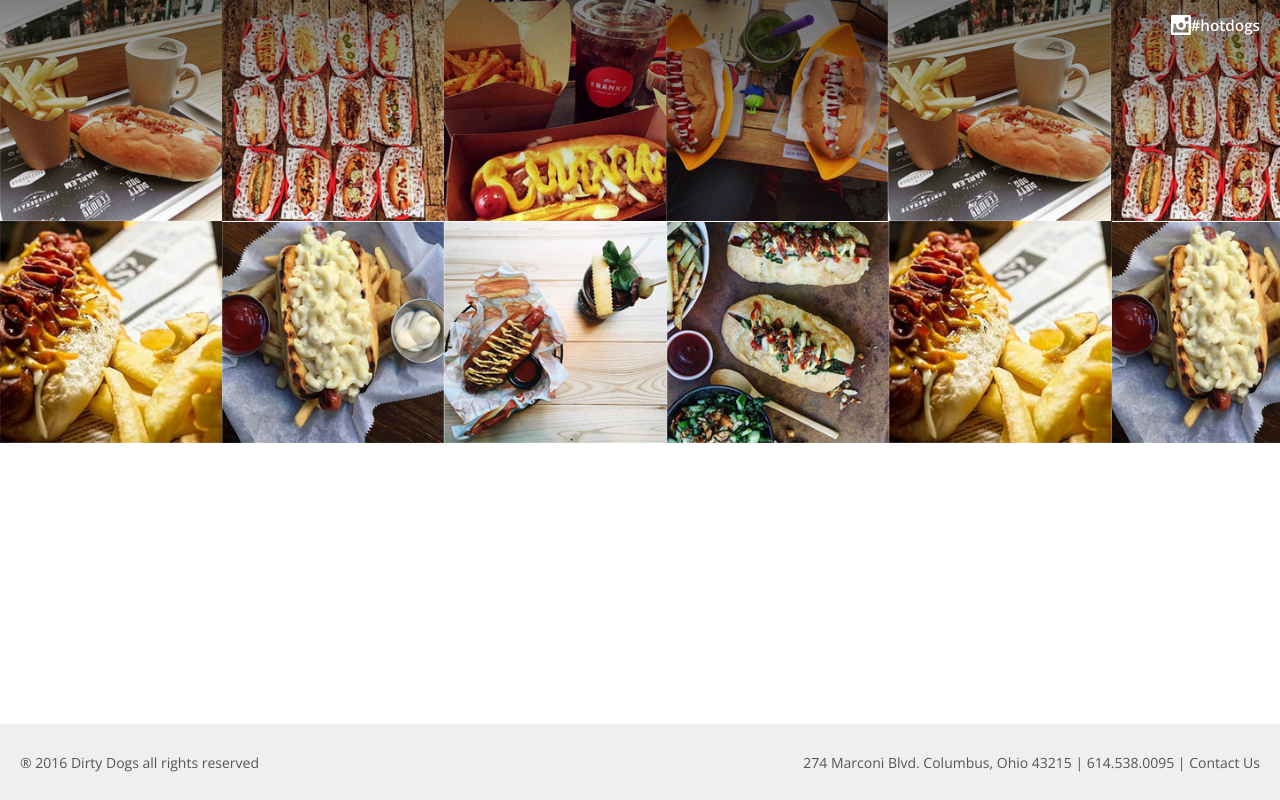
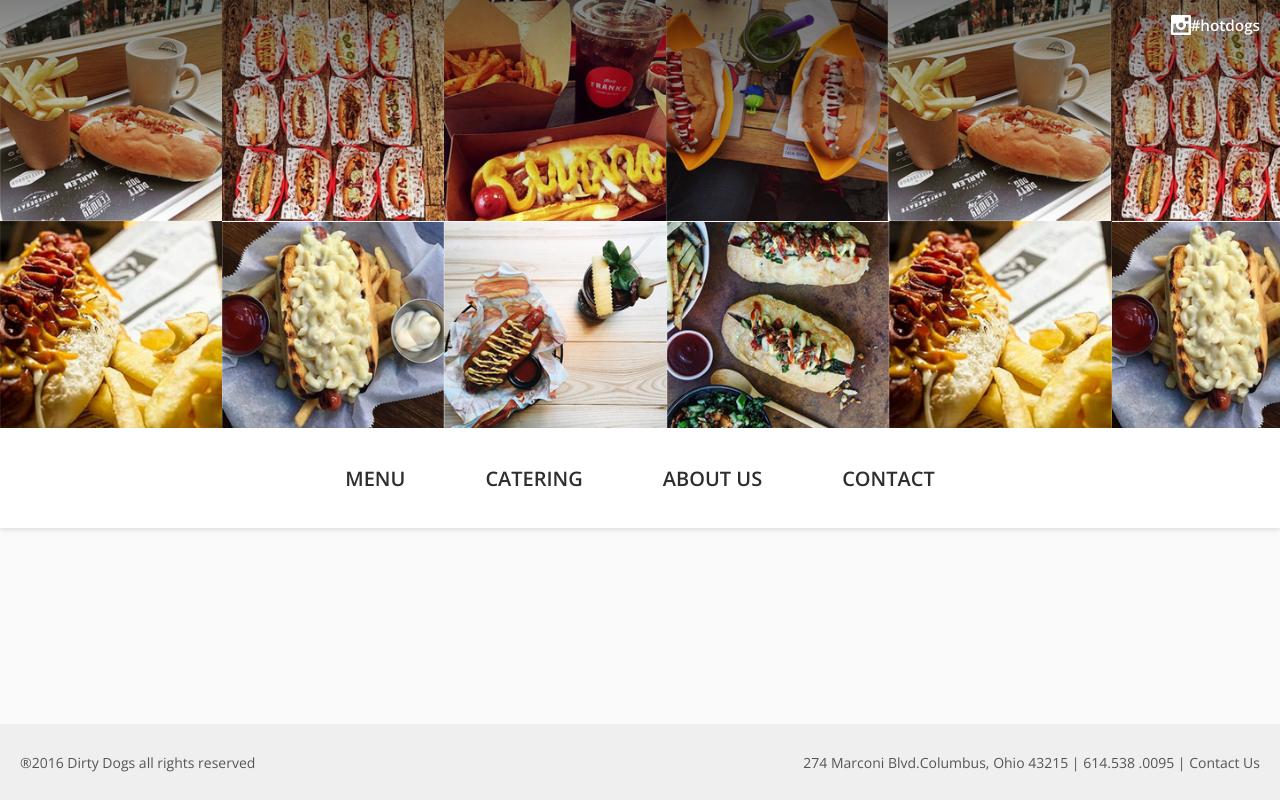
Before and after one commit to gracektay/hotdog-react-app, a React (Create React App) app: page / in a window 1280 px wide. Built offline with nearby package versions, Linux system fonts and the light colour scheme.

Commit message:
Worked on Step 5, a menu component with action blue underline. Stacks on medium devices and below with no hover effects

```diff
--- a/src/App/App.css
+++ b/src/App/App.css
@@ -1,3 +1,4 @@
 .App {
-  min-height: calc(100vh - 76px);
+    min-height: calc(100vh - 76px);
+    background-color: var(--background-color);
 }
--- a/src/App/App.js
+++ b/src/App/App.js
@@ -1,5 +1,6 @@
 import React, { Component } from 'react';
 import PictureGrid from './Picture_Grid/Picture_Grid'
+import Menu from './Menu/Menu'
 import Footer from './Footer/Footer';
 import './App.css'
 
@@ -8,6 +9,7 @@ class App extends Component {
         return (
             <div className="App">
                 <PictureGrid />
+                <Menu />
                 <Footer />
             </div>
         );
--- a/src/App/Footer/Footer.css
+++ b/src/App/Footer/Footer.css
@@ -3,9 +3,9 @@
     right: 0;
     bottom: 0;
     left: 0;
+    padding: 0 20px;
     height: 76px;
     font-size: 14px;
-    font-weight: regular;
     background-color: var(--footer-background-color);
     display: flex;
     align-items: center;
@@ -14,11 +14,9 @@
 .copyright {
     flex: 1;
     text-align: left;
-    margin-left: 20px;
 }
 
 .contact-links {
     flex: 1;
     text-align: right;
-    margin-right: 20px;
 }
--- a/src/App/Menu/Menu.css
+++ b/src/App/Menu/Menu.css
@@ -0,0 +1,52 @@
+.Menu {
+  height: 100px;
+  margin-top: -20px;
+  position: relative;
+  z-index: 100;
+  background-color: white;
+  display: flex;
+  align-items: center;
+  justify-content: center;
+  box-shadow: 0 2px 5px rgba(0, 0, 0, 0.11);
+}
+.Menu ul {
+  list-style: none;
+  padding: 0;
+  margin: 0;
+  display: table;
+}
+
+.Menu ul li {
+  display: table-cell;
+  text-align: -webkit-match-parent;
+}
+
+.Menu ul li a {
+  margin-left: 40px;
+  margin-right: 40px;
+}
+
+@media (min-width: 768px) {
+  .Menu a:hover {
+    border-bottom: 0.25em solid var(--action-blue);
+    margin-bottom: -.25em;
+  }
+}
+
+@media (max-width: 767px) {
+  .Menu {
+    height: auto;
+    box-shadow: none;
+  }
+
+  .Menu ul {
+    width: 100%;
+    height: 100%;
+  }
+
+  .Menu ul li {
+    display: block;
+    padding: 1.25em 0;
+    box-shadow: 0 2px 5px rgba(0, 0, 0, 0.11);
+  }
+}
--- a/src/App/Menu/Menu.js
+++ b/src/App/Menu/Menu.js
@@ -0,0 +1,18 @@
+import React, { Component } from "react";
+import "./Menu.css";
+import NavLink from  "../Nav_Link/Nav_Link";
+
+export default class Menu extends Component {
+  render() {
+    return (
+    <div class="Menu">
+        <ul>
+                    <li><NavLink url={"#"} title={"Menu"} /></li>
+        <li><NavLink url={"#"} title={"Catering"} /></li>
+        <li><NavLink url={"#"} title={"About Us"} /></li>
+        <li><NavLink url={"#"} title={"Contact"} /></li>
+            </ul>
+        </div>
+    );
+  }
+}
--- a/src/App/Nav_Link/Nav_Link.css
+++ b/src/App/Nav_Link/Nav_Link.css
@@ -0,0 +1,7 @@
+.Nav-Link {
+    text-transform: uppercase;
+    text-decoration: none;
+    color: var(--attention-text-color);
+    font-weight: 600;
+    font-size: 20px;
+}
--- a/src/App/Nav_Link/Nav_Link.js
+++ b/src/App/Nav_Link/Nav_Link.js
@@ -0,0 +1,10 @@
+import React, { Component } from "react";
+import "./Nav_Link.css"
+
+export default function NavLink(props) {
+    return (
+        <a href={props.url} className="Nav-Link">
+            {props.title}
+        </a>
+    );
+}
--- a/src/index.css
+++ b/src/index.css
@@ -1,10 +1,11 @@
 body {
-  margin: 0;
-  padding: 0;
-
-  --footer-background-color: #efefef;
-  --body-text-color: #555559;
-
-  font-family: 'Open Sans', sans-serif;
-  color: var(--body-text-color);
+    margin: 0;
+    text-align: center;
+    --background-color: #fbfafa;
+    --footer-background-color: #efefef;
+    --body-text-color: #555559;
+    --attention-text-color: #2e2e2e;
+    --action-blue: #286782;
+    font-family: 'Open Sans', sans-serif;
+    color: var(--body-text-color);
 }
```
Also changed, not shown: src/App/Footer/Footer.js (+4 -6 lines), 1 other file (tests, documents, lock files or other folders).
